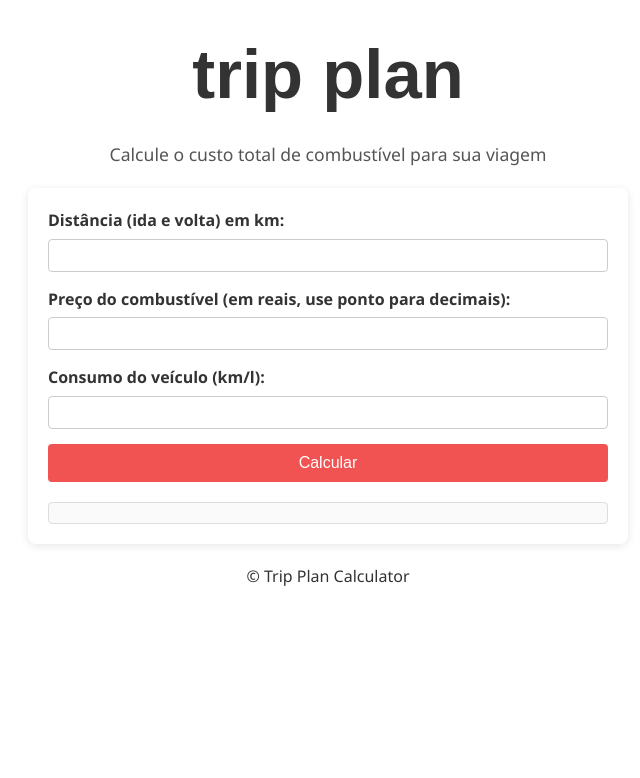
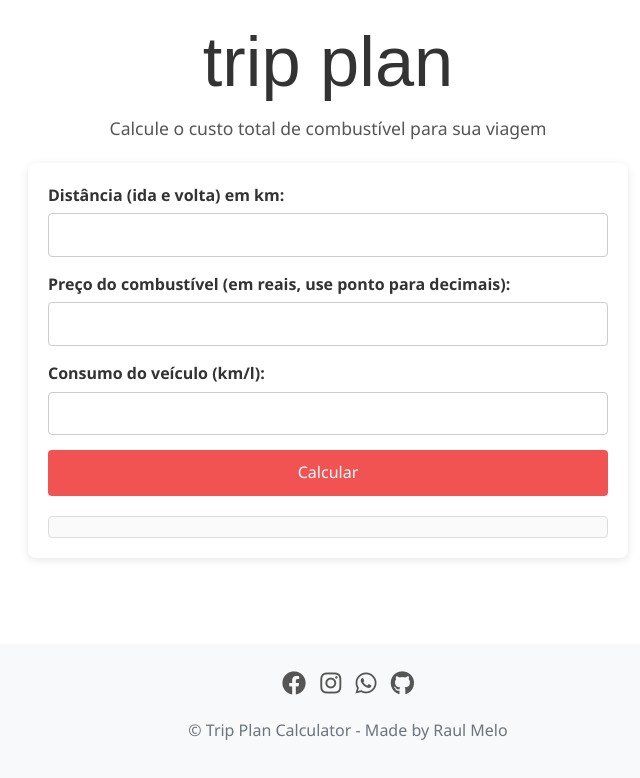
Before and after one commit to raulmelo87/trip-plan, a plain HTML site: page index.html in a window 1280 px wide. Shown: the whole page, without its empty margins (312-952 px from the left). Drawn offline with nearby package versions, Linux system fonts and the light colour scheme; a web font is replaced by a local one.

Commit message:
fourth commit

```diff
--- a/index.html
+++ b/index.html
@@ -4,6 +4,10 @@
   <meta charset="UTF-8">
   <meta name="viewport" content="width=device-width, initial-scale=1.0">
   <title>Calculadora de Consumo de Combustível</title>
+    <!-- Bootstrap CSS -->
+    <link href="https://stackpath.bootstrapcdn.com/bootstrap/4.5.2/css/bootstrap.min.css" rel="stylesheet">
+    <!-- Font Awesome -->
+    <link rel="stylesheet" href="https://cdnjs.cloudflare.com/ajax/libs/font-awesome/5.15.4/css/all.min.css">
   <style>
     @import url('https://fonts.googleapis.com/css2?family=Honk&display=swap');
   </style>
@@ -42,7 +46,15 @@
   </main>
 
   <footer>
-    <p>&copy; Trip Plan Calculator</p>
+    <div class="container">
+      <ul class="social-icons">
+        <li><a href="#"><i class="fab fa-facebook"></i></a></li>
+        <li><a href="#"><i class="fab fa-instagram"></i></a></li>
+        <li><a href="#"><i class="fab fa-whatsapp"></i></a></li>
+        <li><a href="#"><i class="fab fa-github"></i></a></li>
+      </ul>
+      <p class="text-muted">© Trip Plan Calculator - Made by Raul Melo</p>
+    </div>
   </footer>
   <script src="script.js"></script>
 </body>
--- a/style.css
+++ b/style.css
@@ -29,7 +29,7 @@ header, footer {
 }
 
 header h1 {
-  font-size: 4.3rem;
+  font-size: 4.4rem;
   margin-bottom: 10px;
   font-family: 'Honk', sans-serif;
   color: #333;
@@ -83,3 +83,28 @@ header p {
   font-size: 1.1rem;
   color: #333;
 }
+
+/* Estilos personalizados para o footer */
+footer {
+  background-color: #f8f9fa;
+  padding: 20px 0;
+  position: absolute;
+  bottom: 0;
+  width: 100%;
+  }
+  /* Estilos para os ícones */
+  .social-icons {
+  list-style-type: none;
+  padding: 0;
+  }
+  .social-icons li {
+  display: inline-block;
+  margin-right: 10px;
+  }
+  .social-icons li:last-child {
+  margin-right: 0;
+  }
+  .social-icons li a {
+  color: #555;
+  font-size: 24px;
+  }
```
